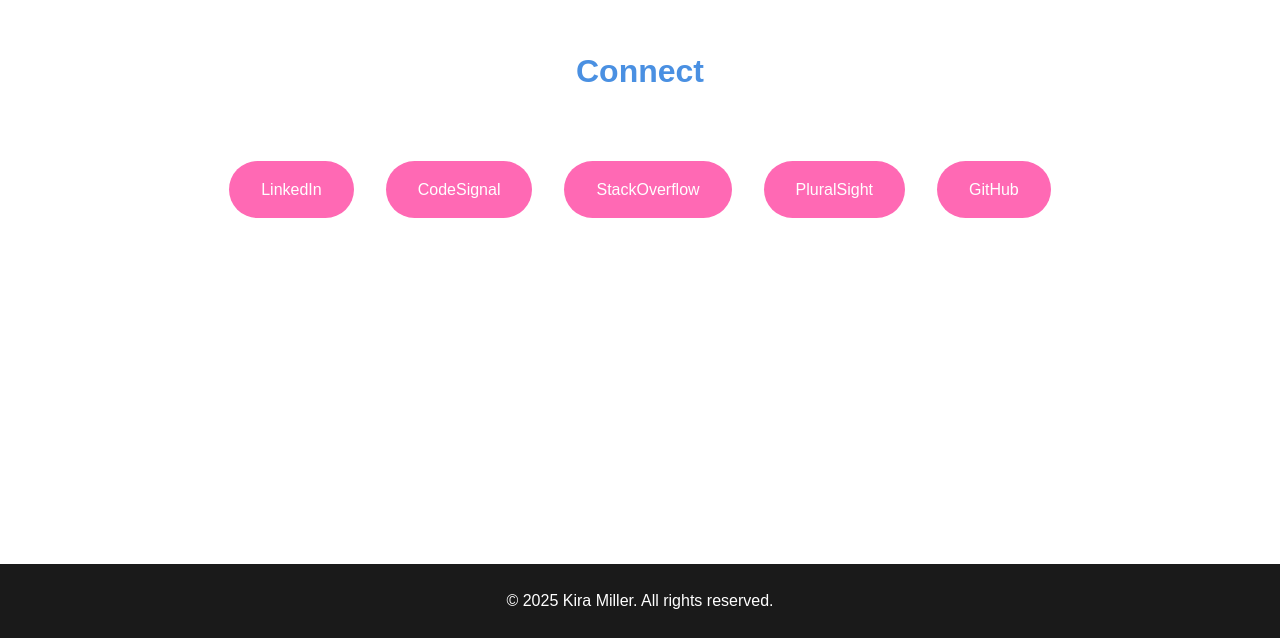
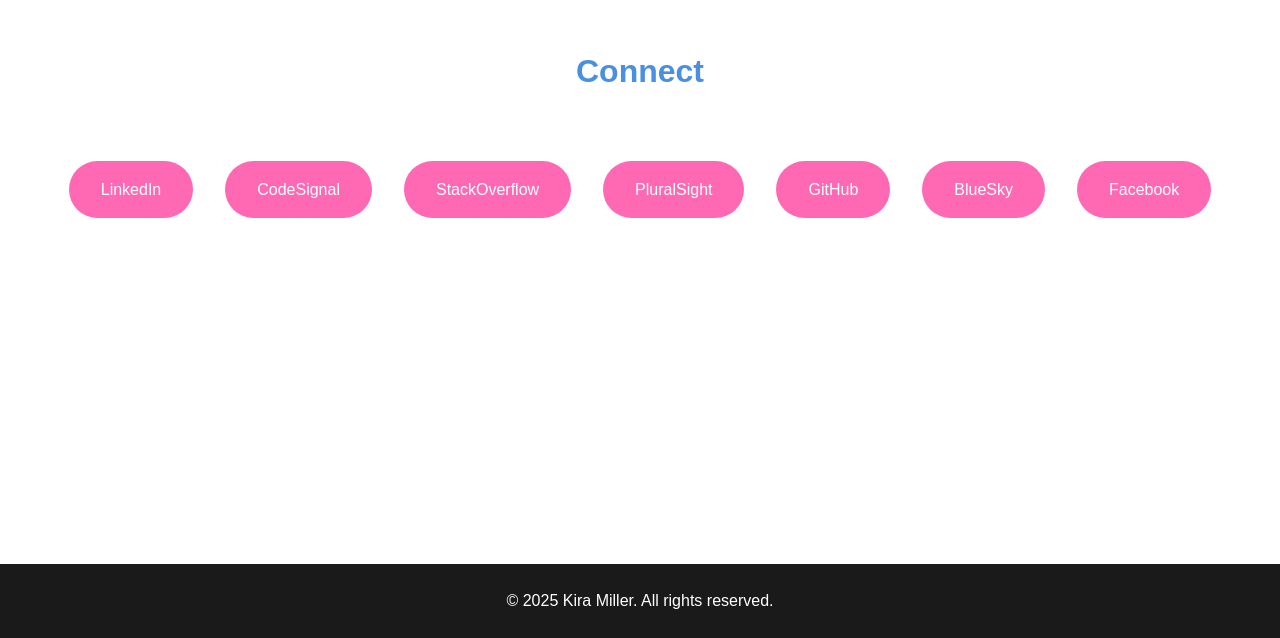
Before and after one commit to kiramiller425/kiramiller425.github.io, a plain HTML site: page index.html in a window 1280 px wide. Shown: the part 5008-5646 px from the top of the page. Drawn offline with Linux system fonts and the light colour scheme.

Commit message:
added social media

```diff
--- a/index.html
+++ b/index.html
@@ -234,6 +234,8 @@
             <a href="https://stackoverflow.com/users/10373214/kiramiller" target="_blank">StackOverflow</a>
             <a href="https://app.pluralsight.com/profile/kira-miller" target="_blank">PluralSight</a>
             <a href="https://github.com/kiramiller425" target="_blank">GitHub</a>
+            <a href="https://bsky.app/profile/kiramiller425.bsky.social" target="_blank">BlueSky</a>
+            <a href="https://www.facebook.com/kira.anderson.923" target="_blank">Facebook</a>
         </div>
     </section>
 
```
